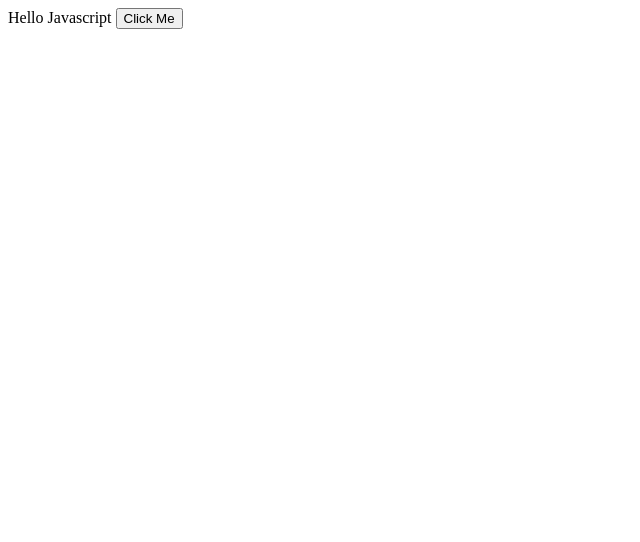
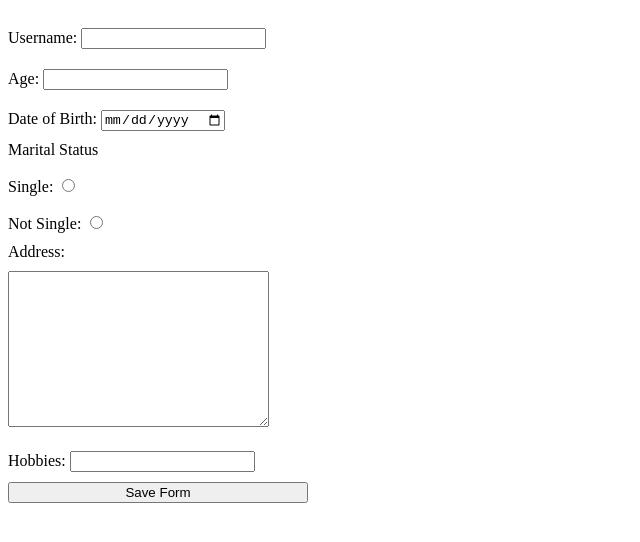
Before and after one commit to joravkumar/rashogulla, a plain HTML site: page index.html in a window 1280 px wide. Shown: the whole page, without its empty margins (0-640 px from the left). Drawn offline with nearby package versions, Linux system fonts and the light colour scheme; files that its build step writes are made by us from their sources.

Commit message:
form submission

```diff
--- a/index.html
+++ b/index.html
@@ -7,8 +7,33 @@
     <link rel="stylesheet" href="./css/style.min.css" />
   </head>
   <body>
-    Hello Javascript
-    <button id="pallavi-btn">Click Me</button>
+    <form onsubmit="saveForm(event)">
+      <label
+        >Username: <input type="text" name="username" id="username"
+      /></label>
+      <label>Age: <input type="number" name="age" id="age" /></label>
+      <label>Date of Birth: <input type="date" name="dob" id="dob" /></label>
+      <span>Marital Status</span>
+      <label
+        >Single:
+        <input type="radio" name="marital-status" id="single" value="single"
+      /></label>
+      <label
+        >Not Single:
+        <input
+          type="radio"
+          name="marital-status"
+          id="not-single"
+          value="married"
+      /></label>
+      <label
+        >Address:
+        <textarea name="address" id="address" cols="30" rows="10"></textarea>
+      </label>
+      <label>Hobbies: <input type="text" name="hobbies" id="hobbies" /></label>
+      <input type="submit" value="Save Form" />
+    </form>
+    <div class="print-form" id="print-form"></div>
   </body>
   <script src="./index.js"></script>
 </html>
--- a/index.js
+++ b/index.js
@@ -112,17 +112,30 @@ setTimeout(function () {
 
 // debugger;
 function handleButton() {
-  var testVariableHoist = 'Jaanu';
+  var testVariableHoist = "Jaanu";
   {
-    const testVariableSecond = 'Boo';
+    const testVariableSecond = "Boo";
     {
-      const boombaam = "pal"
+      const boombaam = "pal";
     }
   }
   console.log("Button Clicked");
 }
-var btn = document.getElementById('pallavi-btn');
-
-btn.addEventListener("click", handleButton);
 
 // Task: eventlistener on hover
+
+function saveForm(e) {
+  e.preventDefault();
+  const username = document.getElementById("username").value;
+  const single = document.getElementById("single").checked;
+  console.log(single);
+  const isSingle = single ? true : false;
+  showFormValues(username, isSingle);
+}
+
+function showFormValues(name, isSingle) {
+  const container = document.getElementById("print-form");
+  container.innerHTML = `<div>Username: ${name}</div><div>${
+    isSingle ? "Single" : "Not Single"
+  }</div>`;
+}
--- a/scss/style.scss
+++ b/scss/style.scss
@@ -0,0 +1,11 @@
+body {
+    display: flex;
+}
+form {
+    display: flex;
+    flex-direction: column;
+    width: 300px;
+    * {
+        margin-top: 10px;
+    }
+}
```
